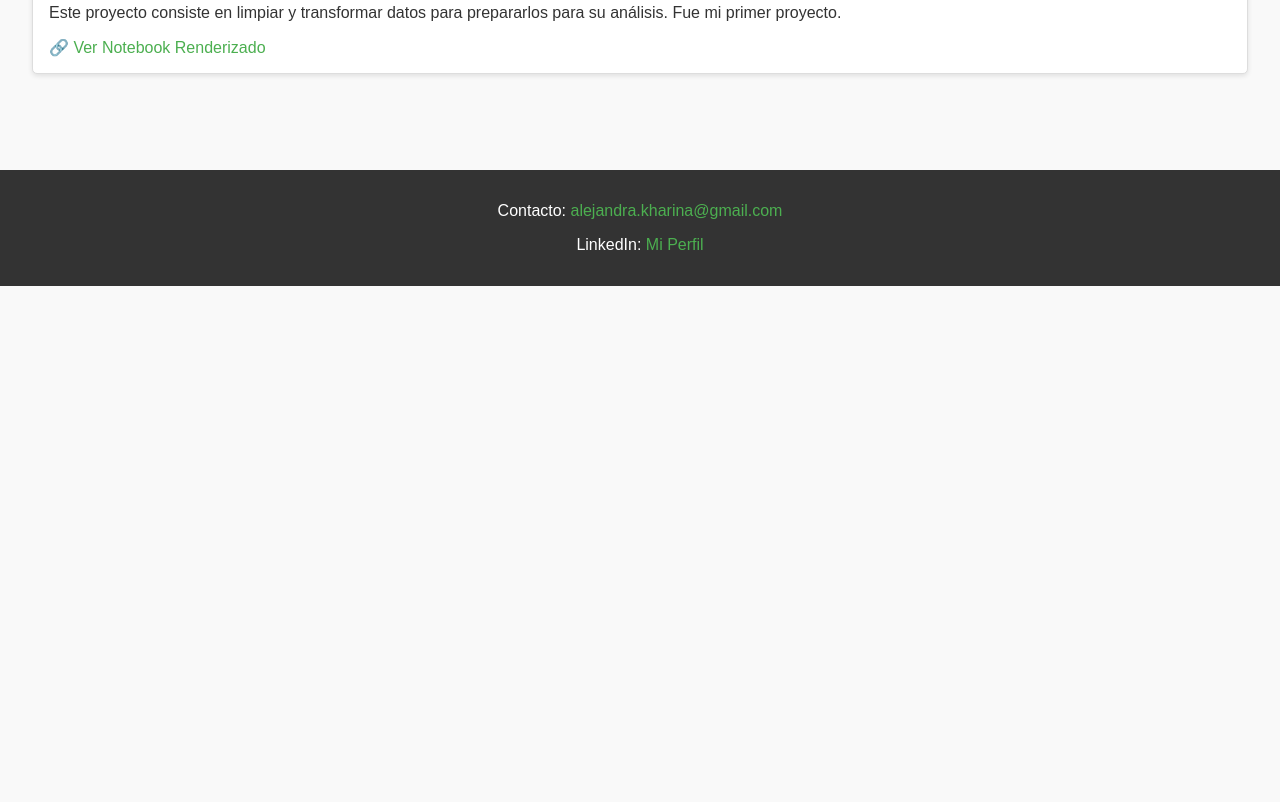
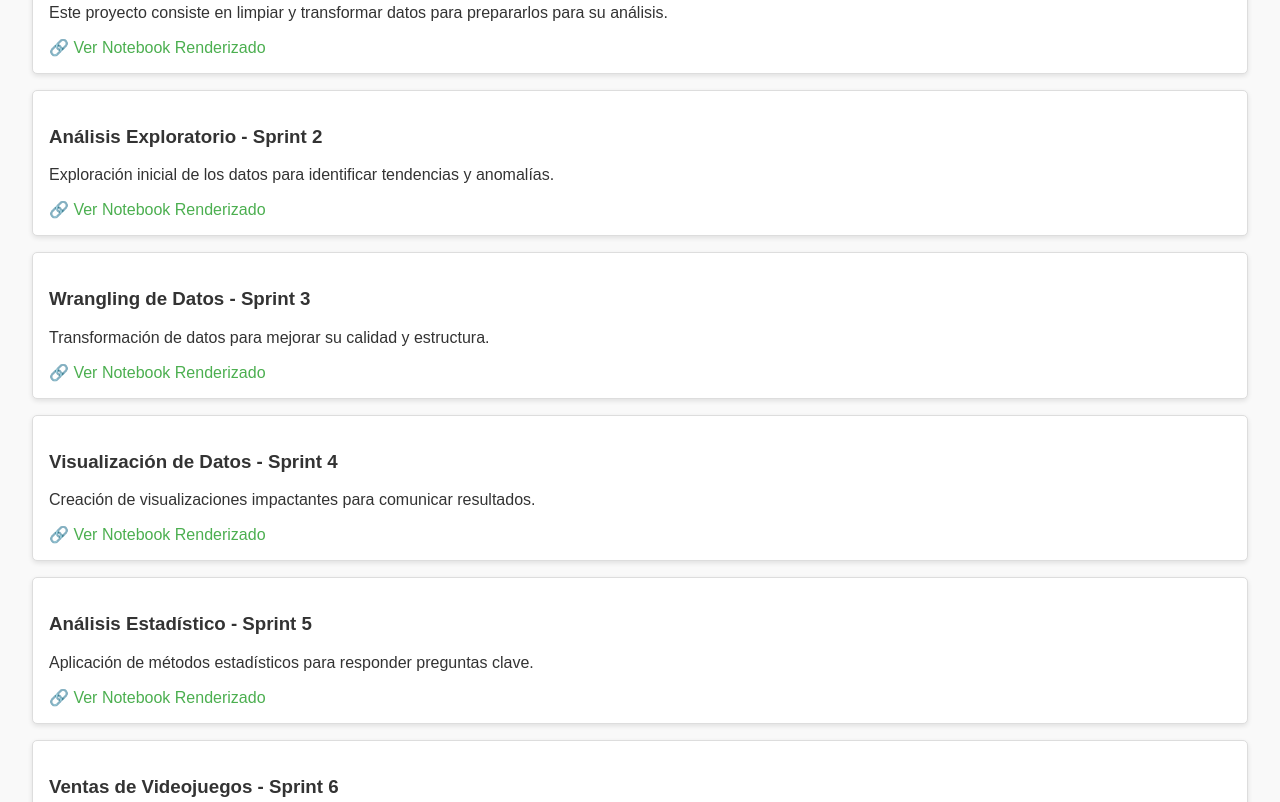
Before and after one commit to AlejandraKharina/data-cleaning-sprint1, a plain HTML site: page index.html in a window 1280 px wide. Shown: the part 366-1168 px from the top of the page. Before the commit the page ends 800 px from the top, so only its background shows below. Drawn offline with Linux system fonts and the light colour scheme.

Commit message:
Update index.html

```diff
--- a/index.html
+++ b/index.html
@@ -58,17 +58,49 @@
     <main>
         <section id="proyectos">
             <h2>Proyectos Destacados</h2>
+
             <div class="proyecto">
-                <h3>Data Cleaning Sprint 1</h3>
-                <p>Este proyecto consiste en limpiar y transformar datos para prepararlos para su análisis. Fue mi primer proyecto.</p>
-                <a href="https://nbviewer.org/github/AlejandraKharina/data-cleaning-sprint1/blob/main/data_cleaning_sprint1.ipynb" target="_blank">🔗 Ver Notebook Renderizado</a>
+                <h3>Limpieza de Datos - Sprint 1</h3>
+                <p>Este proyecto consiste en limpiar y transformar datos para prepararlos para su análisis.</p>
+                <a href="https://nbviewer.org/github/AlejandraKharina/portafolio_alejandra_frias.io/blob/main/sprint1_cleaning/data_cleaning_sprint1.ipynb" target="_blank">🔗 Ver Notebook Renderizado</a>
             </div>
+
+            <div class="proyecto">
+                <h3>Análisis Exploratorio - Sprint 2</h3>
+                <p>Exploración inicial de los datos para identificar tendencias y anomalías.</p>
+                <a href="https://nbviewer.org/github/AlejandraKharina/portafolio_alejandra_frias.io/blob/main/sprint2_exploratory/eda_sprint2.ipynb" target="_blank">🔗 Ver Notebook Renderizado</a>
+            </div>
+
+            <div class="proyecto">
+                <h3>Wrangling de Datos - Sprint 3</h3>
+                <p>Transformación de datos para mejorar su calidad y estructura.</p>
+                <a href="https://nbviewer.org/github/AlejandraKharina/portafolio_alejandra_frias.io/blob/main/sprint3_data_wrangling/wrangling_sprint3.ipynb" target="_blank">🔗 Ver Notebook Renderizado</a>
+            </div>
+
+            <div class="proyecto">
+                <h3>Visualización de Datos - Sprint 4</h3>
+                <p>Creación de visualizaciones impactantes para comunicar resultados.</p>
+                <a href="https://nbviewer.org/github/AlejandraKharina/portafolio_alejandra_frias.io/blob/main/sprint4_visualization/instacart_visualization_sprint4.ipynb" target="_blank">🔗 Ver Notebook Renderizado</a>
+            </div>
+
+            <div class="proyecto">
+                <h3>Análisis Estadístico - Sprint 5</h3>
+                <p>Aplicación de métodos estadísticos para responder preguntas clave.</p>
+                <a href="https://nbviewer.org/github/AlejandraKharina/portafolio_alejandra_frias.io/blob/main/sprint5_statistical/statistical_analysis_sprint5.ipynb" target="_blank">🔗 Ver Notebook Renderizado</a>
+            </div>
+
+            <div class="proyecto">
+                <h3>Ventas de Videojuegos - Sprint 6</h3>
+                <p>Análisis de ventas y tendencias del mercado de videojuegos.</p>
+                <a href="https://nbviewer.org/github/AlejandraKharina/portafolio_alejandra_frias.io/blob/main/sprint6_video_games_sales/video_games_sales_analysis_sprint6.ipynb" target="_blank">🔗 Ver Notebook Renderizado</a>
+            </div>
+
         </section>
     </main>
 
     <footer>
-        <p>Contacto: <a href="mailto:alejandra.kharina@gmail.com">alejandra.kharina@gmail.com</a></p>
-        <p>LinkedIn: <a href="https://linkedin.com/in/alejandrafr%C3%ADas" target="_blank">Mi Perfil</a></p>
+        <p>Contacto: <a href="mailto:kharyfrias@gmail.com">kharyfrias@gmail.com</a></p>
+        <p>LinkedIn: <a href="https://linkedin.com/in/alejandra-kharina-fr%C3%ADas-trujillo-ba40a02ba" target="_blank">Mi Perfil</a></p>
     </footer>
 </body>
 </html>
```
